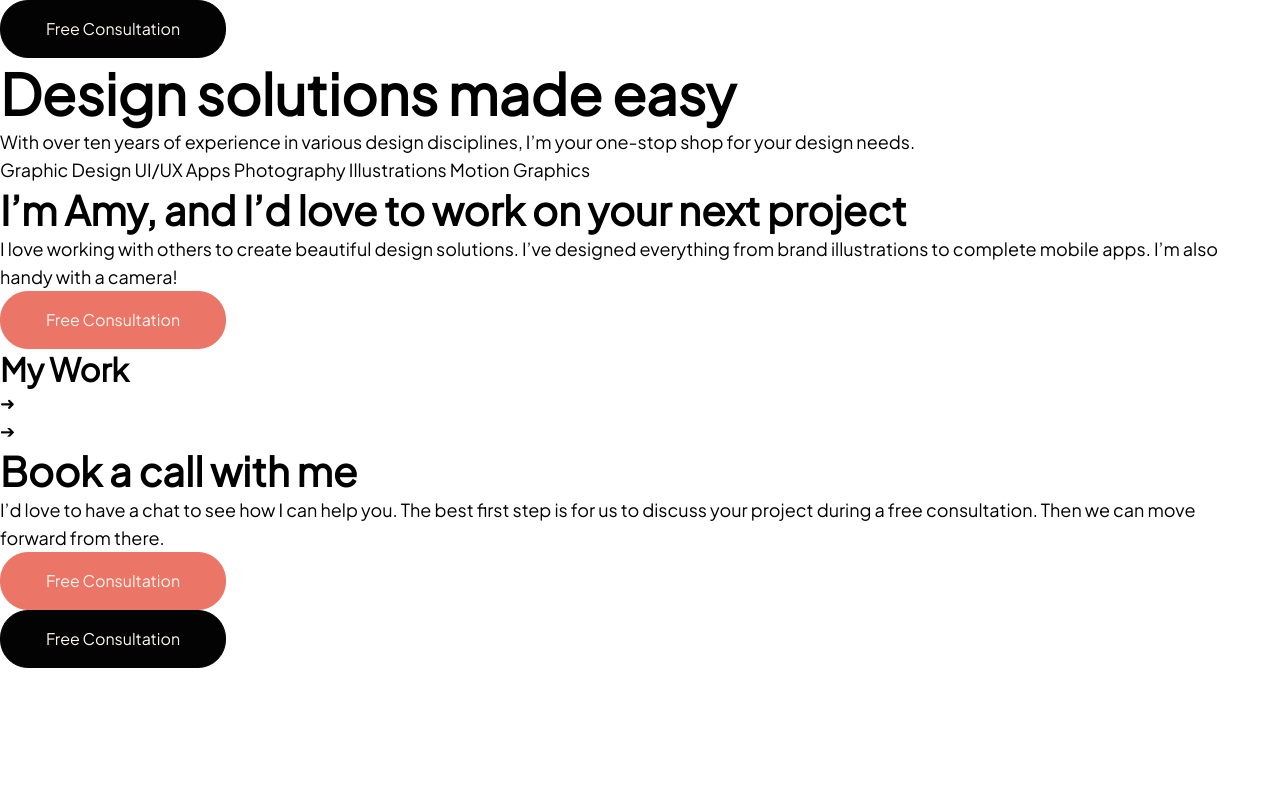
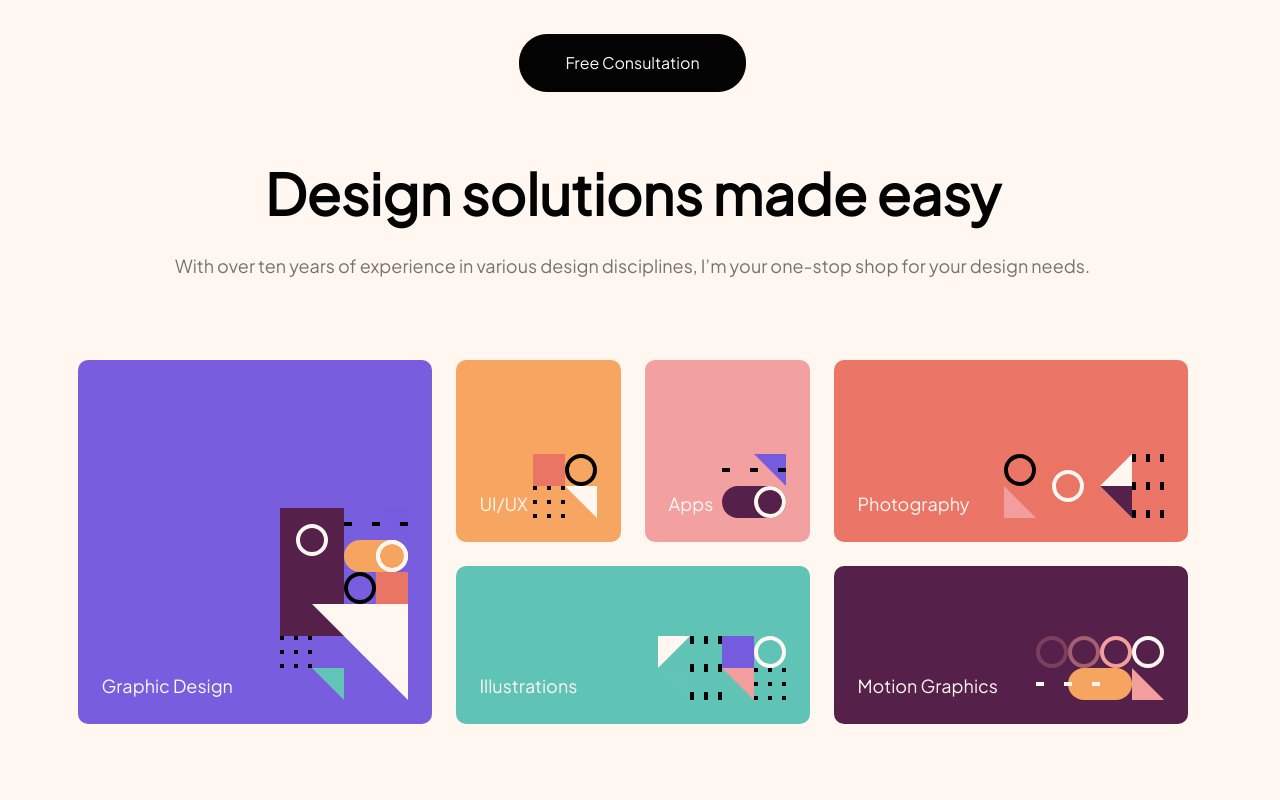
Before and after one commit to pcrescini/single-page-design-portfolio, a website built with Parcel: page src/index.html in a window 1280 px wide. Shown: the top 800 px of the page. Built offline with nearby package versions, Linux system fonts and the light colour scheme.

Commit message:
update: adding in base scss styles

```diff
--- /dev/null
+++ b/src/assets/scss/abstracts/_colors.scss
@@ -0,0 +1,10 @@
+@use 'abstracts/variables' as *;
+
+$colors-list: (
+  galactc-blue: $galactic-blue,
+  summer-yellow: $summer-yellow,
+  pink: $pink,
+  light-red: $light-red,
+  cyan: $cyan,
+  dark-purple: $dark-purple,
+);
--- a/src/assets/scss/abstracts/_mixins.scss
+++ b/src/assets/scss/abstracts/_mixins.scss
@@ -0,0 +1,48 @@
+@use '../abstracts/variables' as *;
+
+$colors-list: (
+  galactc-blue: $galactic-blue,
+  summer-yellow: $summer-yellow,
+  rose-pink: $rose-pink,
+  light-red: $light-red,
+  super-cyan: $super-cyan,
+  dark-purple: $dark-purple,
+);
+
+@mixin background-color-modifiers {
+  @each $name, $variable in $colors-list {
+    &-#{$name} {
+      background-color: $variable;
+    }
+  }
+}
+
+@mixin cover-background {
+  background-repeat: no-repeat;
+  background-size: cover;
+  background-position: center;
+}
+
+@mixin mobile {
+  @media only screen and (min-width: $mobile) {
+    @content;
+  }
+}
+
+@mixin tablet {
+  @media only screen and (min-width: $tablet) {
+    @content;
+  }
+}
+
+@mixin large {
+  @media only screen and (min-width: $large) {
+    @content;
+  }
+}
+
+@mixin desktop {
+  @media only screen and (min-width: $desktop) {
+    @content;
+  }
+}
--- a/src/assets/scss/abstracts/_variables.scss
+++ b/src/assets/scss/abstracts/_variables.scss
@@ -1,13 +1,17 @@
 // Named Colors
 $galactic-blue: hsl(252, 66%, 62%);
 $summer-yellow: hsl(28, 89%, 67%);
-$pink: hsl(0, 78%, 79%);
+$rose-pink: hsl(0, 78%, 79%);
 $light-red: hsl(7, 77%, 66%);
-$cyan: hsl(172, 46%, 57%);
+$super-cyan: hsl(172, 46%, 57%);
 $dark-purple: hsl(314, 45%, 23%);
 $black: hsl(0, 0%, 1%);
 $medium-brown: hsl(30, 5%, 45%);
 $light-cream: hsl(28, 100%, 97%);
+$heading-color: $black;
+$text-color: $medium-brown;
+$text-color-light: $light-cream;
+$page-background: $light-cream;
 
 // Interactive Elements
 $primary: hsl(0, 0%, 1%);
@@ -23,3 +27,10 @@ $button-border-radius: 28px;
 
 // Miscellanouse
 $global-transition: all 0.25s cubic-bezier(0.645, 0.045, 0.355, 1);
+$regular-border-radius: 10px;
+
+// Screen Sizes
+$mobile: 375px;
+$tablet: 768px;
+$large: 1024px;
+$desktop: 1280px;
--- a/src/assets/scss/base/_base.scss
+++ b/src/assets/scss/base/_base.scss
@@ -1,4 +1,23 @@
+@use '../abstracts/' as *;
+
+html {
+  font-family: 'PlusJakartaSansRegular', sans-serif;
+  font-size: 100%;
+  color: $text-color;
+}
+
 body {
-  font-family: 'PlusJakartaSansRegular';
+  min-height: 100vh;
+  min-height: 100svh;
   font-size: 1.125rem;
+  background: $page-background;
+  display: flex;
+  flex-direction: column;
+  align-items: center;
+  margin-top: 2.125rem;
+  margin-bottom: 4rem;
 }
+
+.background {
+  @include background-color-modifiers;
+}
--- a/src/assets/scss/base/_typography.scss
+++ b/src/assets/scss/base/_typography.scss
@@ -1,3 +1,5 @@
+@use '../abstracts/' as *;
+
 @font-face {
   font-family: 'PlusJakartaSansRegular';
   src: url('/src/assets/fonts/PlusJakartaSans-VariableFont_wght.ttf')
@@ -17,14 +19,17 @@
 h1 {
   font-size: 3.5rem;
   line-height: 4.375rem;
+  color: $heading-color;
 }
 
 h2 {
   font-size: 2.5rem;
   line-height: 3.1875rem;
+  color: $heading-color;
 }
 
 h3 {
   font-size: 2rem;
   line-height: 2.5rem;
+  color: $heading-color;
 }
--- a/src/assets/scss/styles.scss
+++ b/src/assets/scss/styles.scss
@@ -4,10 +4,114 @@
 @use 'base' as *;
 @use 'components' as *;
 
-.container {
-  .row {
-    h1 {
-      color: $light-red;
+#hero {
+  text-align: center;
+  margin-bottom: 5rem;
+
+  h1 {
+    margin-bottom: 1.5rem;
+  }
+}
+
+#about {
+  display: flex;
+  align-items: center;
+  justify-content: space-between;
+  gap: 125px;
+  max-width: 1110px;
+  margin-bottom: 5.5rem;
+
+  .left {
+    flex-basis: 45%;
+
+    img {
+      max-width: 445px;
+      width: 100%;
+      height: 100%;
+    }
+  }
+
+  .right {
+    flex-basis: 55%;
+
+    h2 {
+      margin-bottom: 2.125rem;
+    }
+
+    button {
+      margin-top: 2rem;
     }
   }
 }
+
+#book {
+  display: flex;
+  align-items: center;
+  justify-content: space-between;
+  max-width: 1110px;
+  color: $text-color-light;
+  background-color: $black;
+  border-radius: $regular-border-radius;
+  padding: 80px 95px 80px 65px;
+
+  .left {
+    flex-basis: 55%;
+  }
+
+  .right {
+    flex-basis: 45%;
+    display: flex;
+    justify-content: flex-end;
+  }
+
+  h2 {
+    color: $text-color-light;
+    margin-bottom: 1.5rem;
+  }
+}
+
+#skills {
+  display: grid;
+  grid-template-columns: repeat(6, 1fr);
+  grid-template-rows: 182px 158px;
+  gap: 1.5rem;
+  max-width: 1110px;
+  width: 100%;
+  margin-bottom: 8.5rem;
+
+  .card {
+    color: $text-color-light;
+    padding: 24px;
+    border-radius: $regular-border-radius;
+    display: flex;
+    align-items: flex-end;
+    justify-content: space-between;
+
+    &.large {
+      grid-column: 1 / span 2;
+      grid-row: 1 / span 2;
+    }
+
+    &.medium {
+      grid-column: auto / span 2;
+      grid-row: auto / auto;
+    }
+
+    &.small {
+      grid-column: auto / auto;
+    }
+
+    img {
+      order: 2;
+      align-self: flex-end;
+    }
+  }
+}
+
+header {
+  margin-bottom: 4.125rem;
+}
+
+footer {
+  margin-top: 3.5rem;
+}
--- a/src/index.html
+++ b/src/index.html
@@ -18,14 +18,22 @@
       needs.
     </p>
   </section>
-  <section id="skills">Graphic Design
-    UI/UX
-    Apps
-    Photography
-    Illustrations
-    Motion Graphics</section>
+  <section id="skills">
+    <div class="card large background-galactc-blue"><img src="assets/images/pattern-graphic-design.svg" />Graphic Design
+    </div>
+    <div class="card small background-summer-yellow"><img src="assets/images/pattern-ui-ux.svg" />UI/UX</div>
+    <div class="card small background-rose-pink"><img src="assets/images/pattern-apps.svg" />Apps</div>
+    <div class="card medium background-light-red"><img src="assets/images/pattern-photography.svg" />Photography</div>
+    <div class="card medium background-super-cyan"><img src="assets/images/pattern-illustrations.svg" />Illustrations
+    </div>
+    <div class="card medium background-dark-purple"><img src="assets/images/pattern-motion-graphics.svg" />Motion
+      Graphics
+    </div>
+  </section>
   <section id="about">
+    <div class="left"><img src="assets/images/image-amy.webp" alt="Hi, I'm Amy" height="445" width="445" /></div>
 
+    <div class="right">
       <h2>I’m Amy, and I’d love to work on your next project</h2>
 
       <p>
@@ -34,6 +42,7 @@
       </p>
 
       <button class="secondary">Free Consultation</button>
+    </div>
   </section>
   <section id="work">
     <h3>My Work</h3>
@@ -44,13 +53,16 @@
     </div>
   </section>
   <section id="book">
+    <div class="left">
       <h2>Book a call with me</h2>
 
       <p>
         I&rsquo;d love to have a chat to see how I can help you. The best first step is for us to discuss your project
         during a free consultation. Then we can move forward from there.
       </p>
-    <button class="secondary">Free Consultation</button>
+    </div>
+    <div class="right"><button class="secondary">Free Consultation</button></div>
+
   </section>
   <footer>
     <button class="primary">Free Consultation</button>
```
Also changed, not shown: src/assets/scss/components/_card.scss (added). Lines whose indentation alone changed are shown as unchanged.
